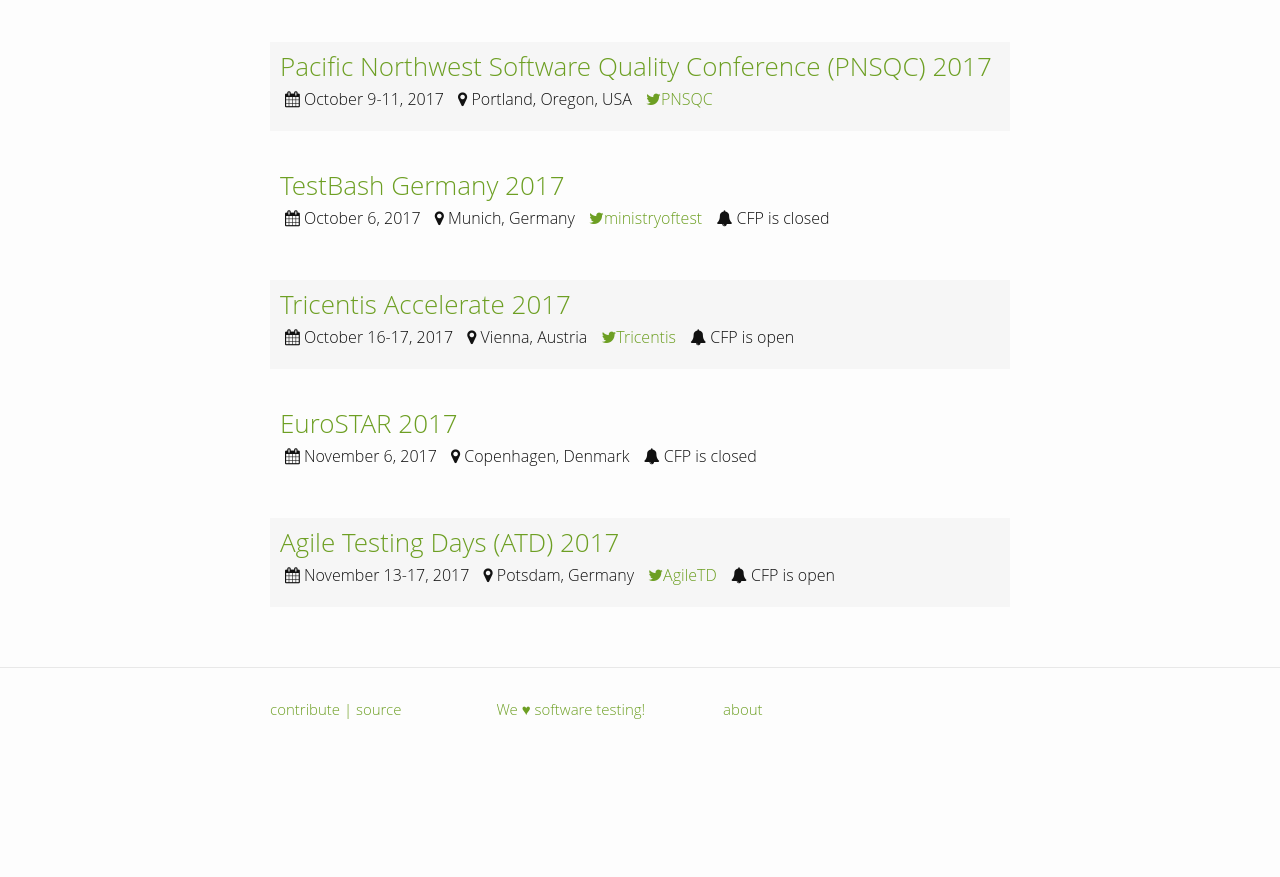
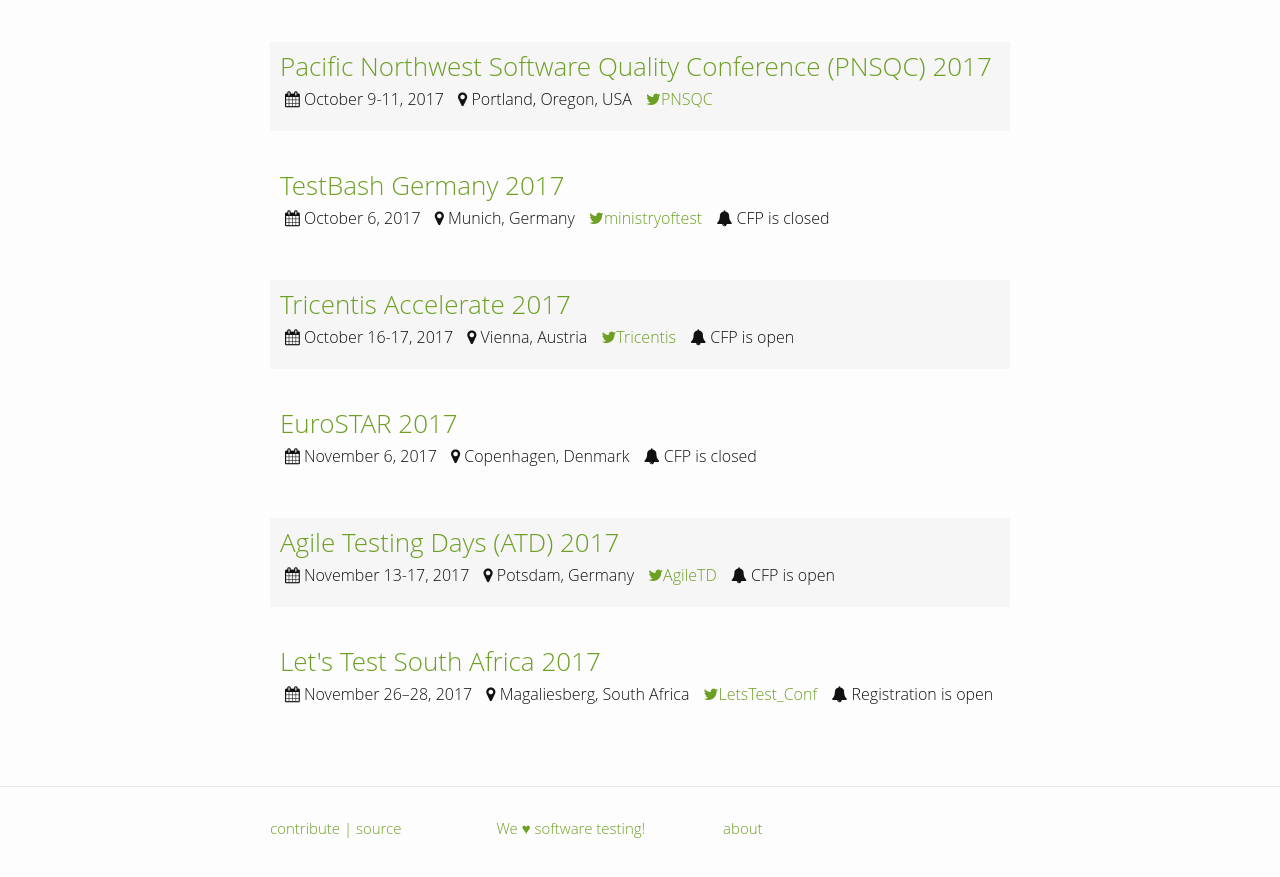
Before and after one commit to TestingConferences/testingconferences.github.io, a Jekyll site: the page built from index.html, in a window 1280 px wide and 900 px high, scrolled down 4958 px. Shown: the top 877 px of the window. Built offline with Jekyll 4.4.1, drawn with Linux system fonts in a browser that asks for light colours; before the commit the page ends 5739 px from its top, so only the background shows below that.

Commit message:
Added Let's Test Africa 2017

```diff
--- a/_data/current.yml
+++ b/_data/current.yml
@@ -291,3 +291,10 @@
   url: http://agiletestingdays.com
   twitter: AgileTD
   status: CFP is open
+
+- name: Let's Test South Africa 2017
+  location: Magaliesberg, South Africa
+  dates: "November 26–28, 2017"
+  url: http://lets-test.com/?page_id=5304
+  twitter: LetsTest_Conf
+  status: Registration is open
```
